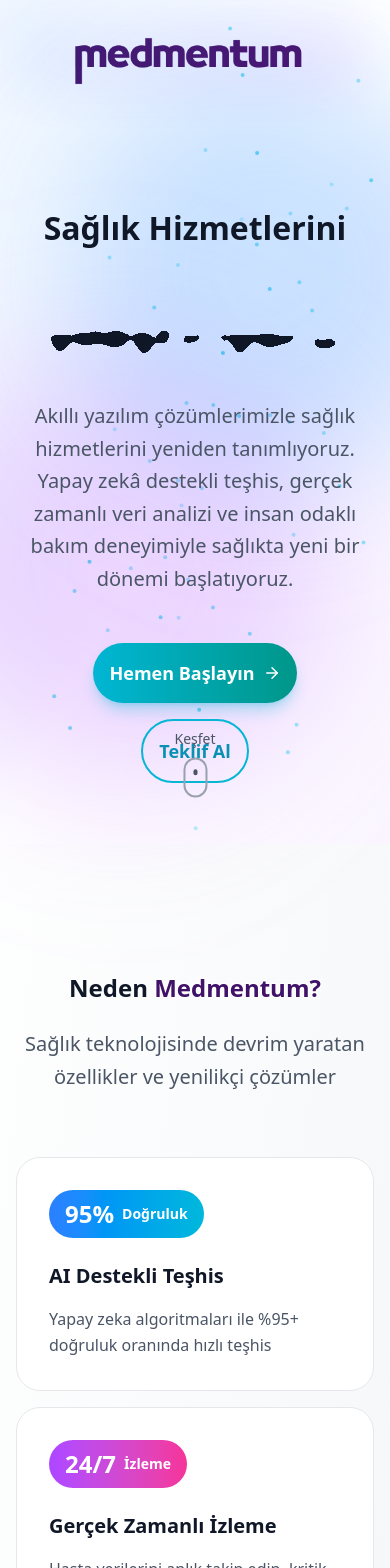
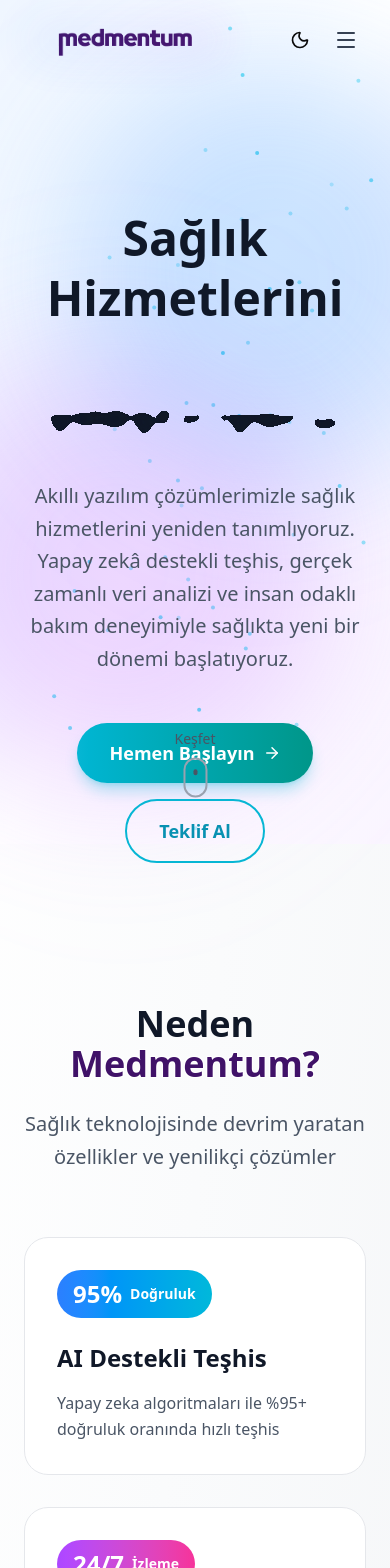
Before and after one commit to bsyilmaz/medmentum, a React (Vite) app: page / in a window 390 px wide. Shown: the top 1568 px of the page. Built offline with nearby package versions, Linux system fonts and the light colour scheme.

Commit message:
Responsive CSS geri alındı - sadece yatay scroll koruması kaldı
- Tüm responsive kurallar kaldırıldı
- Sadece overflow-x: hidden korundu
- Site orijinal haline döndü
- Yatay scroll problemi çözüldü

```diff
--- a/src/index.css
+++ b/src/index.css
@@ -272,149 +272,12 @@
     mix-blend-mode: normal;
 }
 
-/* Responsive Design - Global Rules */
-* {
-  box-sizing: border-box;
-}
-
-html {
+/* Yatay scroll önleme */
+html, body {
   overflow-x: hidden;
-  width: 100%;
-}
-
-body {
-  overflow-x: hidden;
-  width: 100%;
-  position: relative;
-}
-
-/* Prevent horizontal scroll and overflow */
-#root {
-  overflow-x: hidden;
-  width: 100%;
   max-width: 100vw;
 }
 
-/* Container responsive */
-.container {
-  width: 100%;
-  max-width: 100%;
-  padding-left: 1rem;
-  padding-right: 1rem;
-  margin-left: auto;
-  margin-right: auto;
+#root {
+  overflow-x: hidden;
 }
-
-@media (min-width: 640px) {
-  .container {
-    max-width: 640px;
-    padding-left: 1.5rem;
-    padding-right: 1.5rem;
-  }
-}
-
-@media (min-width: 768px) {
-  .container {
-    max-width: 768px;
-  }
-}
-
-@media (min-width: 1024px) {
-  .container {
-    max-width: 1024px;
-  }
-}
-
-@media (min-width: 1280px) {
-  .container {
-    max-width: 1280px;
-  }
-}
-
-@media (min-width: 1536px) {
-  .container {
-    max-width: 1536px;
-  }
-}
-
-/* Images responsive */
-img {
-  max-width: 100%;
-  height: auto;
-  display: block;
-}
-
-/* Text responsive - prevent overflow */
-h1, h2, h3, h4, h5, h6, p, span, a, button {
-  word-wrap: break-word;
-  overflow-wrap: break-word;
-  hyphens: auto;
-}
-
-/* Flex items don't shrink too much */
-.flex > * {
-  min-width: 0;
-}
-
-/* Grid items don't overflow */
-.grid > * {
-  min-width: 0;
-}
-
-/* Mobile first adjustments */
-@media (max-width: 640px) {
-  /* Text sizes for mobile */
-  h1 {
-    font-size: 2rem !important;
-    line-height: 2.5rem !important;
-  }
-
-  h2 {
-    font-size: 1.5rem !important;
-    line-height: 2rem !important;
-  }
-
-  h3 {
-    font-size: 1.25rem !important;
-    line-height: 1.75rem !important;
-  }
-
-  /* Padding adjustments */
-  .py-20 {
-    padding-top: 3rem !important;
-    padding-bottom: 3rem !important;
-  }
-
-  .px-8 {
-    padding-left: 1rem !important;
-    padding-right: 1rem !important;
-  }
-
-  /* Gap adjustments */
-  .gap-8 {
-    gap: 1rem !important;
-  }
-
-  .gap-12 {
-    gap: 1.5rem !important;
-  }
-}
-
-/* Prevent zoom on input focus (iOS) */
-input, textarea, select {
-  font-size: 16px;
-}
-
-/* Touch targets min 44x44px */
-button, a {
-  min-height: 44px;
-  min-width: 44px;
-}
-
-/* Safe area for notched devices */
-@supports (padding: max(0px)) {
-  body {
-    padding-left: max(0px, env(safe-area-inset-left));
-    padding-right: max(0px, env(safe-area-inset-right));
-  }
-}
```
